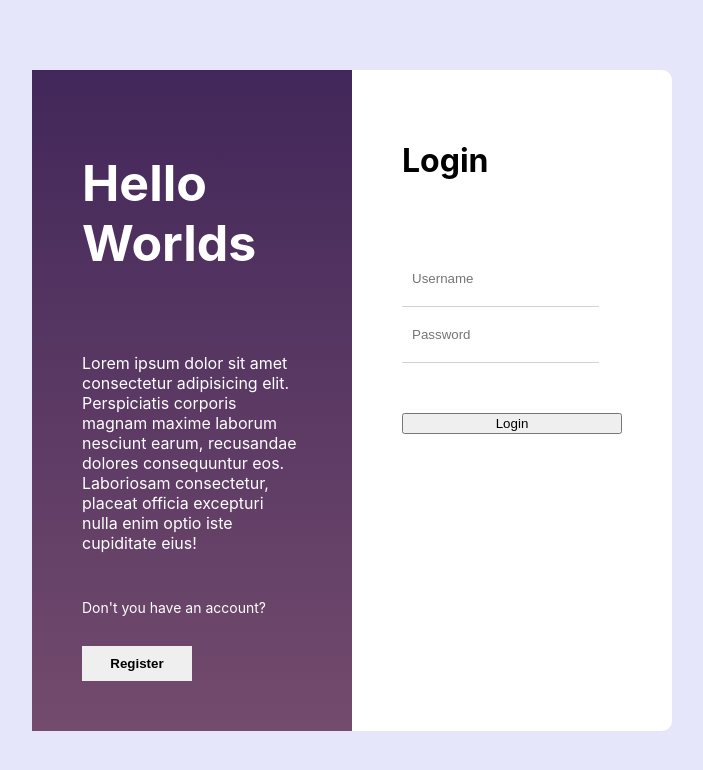
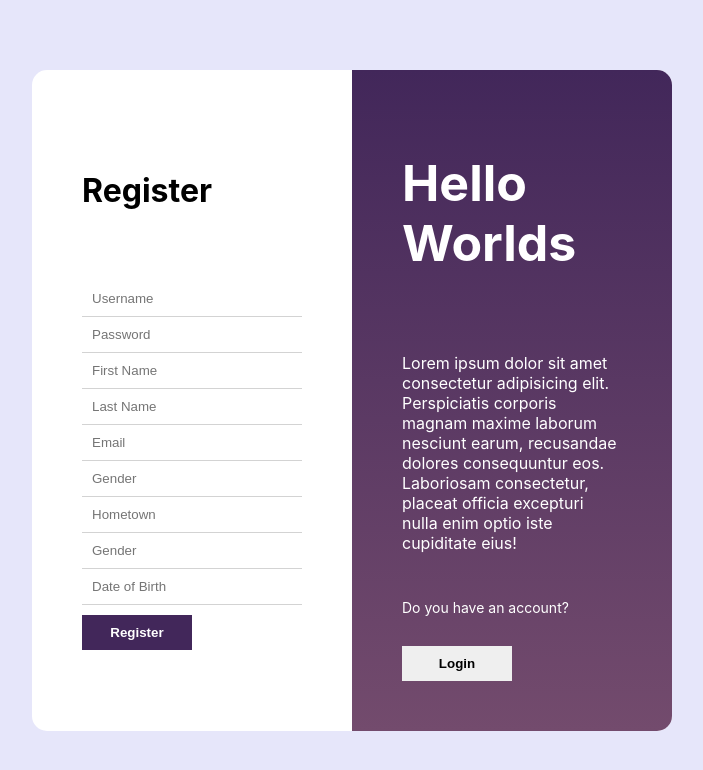
Before and after one commit to chriskontsis/412Media, a React (Create React App) app in the folder client/: page /register in a window 1280 px wide. Shown: the top 770 px of the page, without its empty margins (288-991 px from the left). Built offline with nearby package versions, Linux system fonts and the light colour scheme.

Commit message:
login/register components

```diff
--- a/client/src/App.js
+++ b/client/src/App.js
@@ -1,11 +1,24 @@
-import React from 'react';
-import Login from './components/Login/Login';
+import React from "react";
+import Login from "./components/Login/Login";
+import Register from "./components/Register/Register";
+import { createBrowserRouter, RouterProvider, Route } from "react-router-dom";
 
 function App() {
+  const router = createBrowserRouter([
+    {
+      path: "/login",
+      element: <Login />,
+    },
+    {
+      path: "/register",
+      element: <Register />,
+    },
+  ]);
+
   return (
-   <div>
-      <Login/>
-   </div>
+    <div>
+      <RouterProvider router={router} />
+    </div>
   );
 }
 
--- a/client/src/components/Login/Login.jsx
+++ b/client/src/components/Login/Login.jsx
@@ -1,5 +1,6 @@
 import React from "react";
 import "./login.scss";
+import { Link } from "react-router-dom";
 
 const Login = () => {
   return (
@@ -14,15 +15,17 @@ const Login = () => {
             officia excepturi nulla enim optio iste cupiditate eius!
           </p>
           <span>Don't you have an account?</span>
-          <button>Register</button>
+          <Link to="/register">
+            <button>Register</button>
+          </Link>
         </div>
         <div className="right">
           <h1>Login</h1>
           <form action="">
             <input type="text" placeholder="Username" />
             <input type="password" placeholder="Password" />
+            <button>Login</button>
           </form>
-          <button>Login</button>
         </div>
       </div>
     </div>
--- a/client/src/components/Login/login.scss
+++ b/client/src/components/Login/login.scss
@@ -8,8 +8,9 @@ justify-content: center;
         width: 50%;
         display: flex;
         background-color: white;
-        border-radius:10px;
+        border-radius:15px;
         min-height: 600px;
+        overflow: hidden;
         .left{
             flex:1;
             background: linear-gradient(#42275a,#734b6d );
@@ -22,7 +23,6 @@ justify-content: center;
             h1{
                 font-size: 50px;
             }
-            p{}
             span{
                 font-size: 14px;
             }
@@ -40,8 +40,11 @@ justify-content: center;
             display: flex;
             flex-direction: column;
             gap: 50px;
+            justify-content: center;
             form{
                 gap: 30px;
+                display: flex;
+                flex-direction: column;
                 input{
                     border: none;
                     border-bottom: 1px solid lightgrey;
@@ -52,6 +55,9 @@ justify-content: center;
                     padding: 10px;
                     border: none;
                     background-color:#42275a;
+                    color: white;
+                    font-weight: bold;
+                    cursor: pointer;
                 }
             }
         }
--- a/client/src/components/Register/Register.jsx
+++ b/client/src/components/Register/Register.jsx
@@ -1,10 +1,42 @@
-import React from 'react'
-import "./register.scss"
+import React from "react";
+import "./register.scss";
+import { Link } from "react-router-dom";
 
 const Register = () => {
   return (
-    <div>Register</div>
-  )
-}
+    <div className="register">
+      <div className="card">
+        <div className="left">
+          <h1>Hello Worlds</h1>
+          <p>
+            Lorem ipsum dolor sit amet consectetur adipisicing elit.
+            Perspiciatis corporis magnam maxime laborum nesciunt earum,
+            recusandae dolores consequuntur eos. Laboriosam consectetur, placeat
+            officia excepturi nulla enim optio iste cupiditate eius!
+          </p>
+          <span>Do you have an account?</span>
+          <Link to="/login">
+            <button>Login</button>
+          </Link>
+        </div>
+        <div className="right">
+          <h1>Register</h1>
+          <form action="">
+            <input type="text" placeholder="Username" />
+            <input type="password" placeholder="Password" />
+            <input type="text" placeholder="First Name" />
+            <input type="text" placeholder="Last Name" />
+            <input type="text" placeholder="Email" />
+            <input type="text" placeholder="Gender" />
+            <input type="text" placeholder="Hometown" />
+            <input type="text" placeholder="Gender" />
+            <input type="text" placeholder="Date of Birth" />
+            <button>Register</button>
+          </form>
+        </div>
+      </div>
+    </div>
+  );
+};
 
-export default Register
+export default Register;
--- a/client/src/components/Register/register.scss
+++ b/client/src/components/Register/register.scss
@@ -0,0 +1,66 @@
+.register{
+    height: 100vh;
+    background-color: lavender;
+    display: flex;
+    align-items: center;
+    justify-content: center;
+        .card {
+            width: 50%;
+            display: flex;
+            flex-direction: row-reverse;
+            background-color: white;
+            border-radius:15px;
+            min-height: 600px;
+            overflow: hidden;
+            .left{
+                flex:1;
+                background: linear-gradient(#42275a,#734b6d );
+                background-size: cover;
+                padding: 50px;
+                display: flex;
+                flex-direction: column;
+                gap: 30px;
+                color: white;
+                h1{
+                    font-size: 50px;
+                }
+                span{
+                    font-size: 14px;
+                }
+                button{
+                    width: 50%;
+                    padding: 10px;
+                    border: none;
+                    font-weight: bold;
+                    cursor: pointer;
+                }
+            }
+            .right{
+                flex:1;
+                padding: 50px;
+                display: flex;
+                flex-direction: column;
+                gap: 50px;
+                justify-content: center;
+                form{
+                    display: flex;
+                    flex-direction: column;
+                    input{
+                        border: none;
+                        border-bottom: 1px solid lightgrey;
+                        padding: 10px 10px;
+                    }
+                    button{
+                        margin-top: 10px;
+                        width: 50%;
+                        padding: 10px;
+                        border: none;
+                        background-color:#42275a;
+                        color: white;
+                        font-weight: bold;
+                        cursor: pointer;
+                    }
+                }
+            }
+        }
+    }
```
Also changed, not shown: 1 other file (tests, documents, lock files or other folders).
